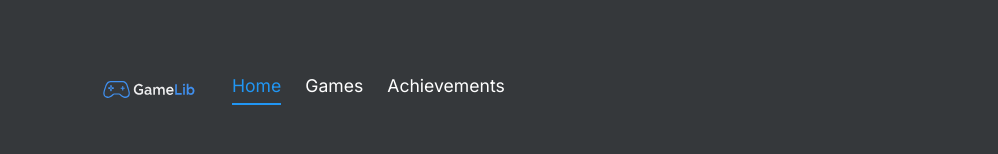
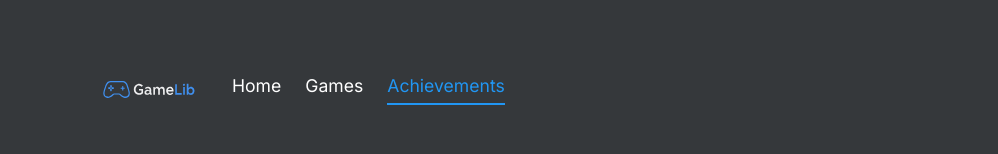
Before and after one commit to TLSenz/GameLib, a Next.js app in the folder gamelibfrontend/: page /achievements in a window 1280 px wide. Shown: the top 154 px of the page, without its empty margins (140-1138 px from the left). Built offline with nearby package versions, Linux system fonts and the light colour scheme; no server answers.

Commit message:
fix bugs, better performance

```diff
--- a/gamelibfrontend/app/achievements/page.tsx
+++ b/gamelibfrontend/app/achievements/page.tsx
@@ -123,7 +123,7 @@ export default function GlobalAchievementsPage() {
 
       <div className={styles.gamesList}>
         {filteredGames.length === 0 ? (
-          <p style={{ textAlign: 'center', color: 'var(--text-muted)' }}>Keine Spiele oder Achievements gefunden</p>
+          <p style={{ textAlign: 'center', color: 'var(--text-muted)' }}>{ !loading ? 'Keine Spiele oder Achievements gefunden' : ''}</p>
         ) : (
           filteredGames.map(game => (
             <div key={game.id} className={styles.gameCard}>
@@ -132,8 +132,6 @@ export default function GlobalAchievementsPage() {
                   {game.title}
                 </Link>
               </h2>
-
-              {/* Achievements aus diesem Spiel */}
               <div className={styles.achievementsList}>
                 {game.achievements && game.achievements.length > 0 ? (
                   game.achievements.map(ach => (
@@ -162,7 +160,7 @@ export default function GlobalAchievementsPage() {
 
       {hasMore && search === '' && (
         <div ref={observerTarget} style={{ textAlign: 'center', padding: '2rem', color: 'var(--text-muted)' }}>
-          {loading ? 'Lade weitere Spiele...' : 'Scrolle für mehr'}
+          {loading ? 'Lade Spiele und Achievements... Dies kann mehrere Sekunden dauern' : 'Scrolle für mehr'}
         </div>
       )}
     </div>
--- a/gamelibfrontend/app/globals.css
+++ b/gamelibfrontend/app/globals.css
@@ -9,6 +9,7 @@
 
   --text-main: #FFFFFF;
   --text-muted: #E0E0E0;
+  --bg-input: #353535;
 
   --accent-blue: #2196F3;
   --accent-green: #4CAF50;
--- a/gamelibfrontend/components/CommentSection/CommentSection.module.css
+++ b/gamelibfrontend/components/CommentSection/CommentSection.module.css
@@ -33,6 +33,8 @@
 .commentInput:focus {
   outline: none;
   border-color: var(--accent-blue);
+  border-width: 2px;
+  transition: border-color 0.2s ease, border-width 0.1s ease;
 }
 
 .submitButton {
--- a/gamelibfrontend/components/CommentSection/CommentSection.tsx
+++ b/gamelibfrontend/components/CommentSection/CommentSection.tsx
@@ -78,7 +78,7 @@ export default function CommentSection({ initialComments = [], gameId, achieveme
         />
         <div style={{ display: 'flex', gap: '1rem', alignItems: 'center', marginBottom: '0.5rem' }}>
           <label>Bewertung: </label>
-          <select value={rating} onChange={(e) => setRating(Number(e.target.value))} style={{ padding: '0.5rem', borderRadius: '4px' }}>
+          <select value={rating} onChange={(e) => setRating(Number(e.target.value))} style={{ color: 'var(--text-main)', background: 'var(--bg-input)', padding: '0.5rem', borderRadius: '4px' }}>
             {[1, 2, 3, 4, 5, 6, 7, 8, 9, 10].map(num => (
               <option key={num} value={num}>{num}/10</option>
             ))}
--- a/gamelibfrontend/components/Navbar/Navbar.tsx
+++ b/gamelibfrontend/components/Navbar/Navbar.tsx
@@ -1,19 +1,31 @@
+'use client';
+
 import Link from 'next/link';
+import { usePathname } from 'next/navigation';
 import styles from './Navbar.module.css';
 import Image from 'next/image';
 
 export default function Navbar() {
+  const pathname = usePathname();
+
+  const isActive = (href: string) => {
+    if (href === '/') {
+      return pathname === '/';
+    }
+    return pathname.startsWith(href);
+  };
+
   return (
     <nav className={styles.navbar}>
       <Image src="/logo.svg" alt="GameLib Logo" width={100} height={50} />
       <div className={styles.navLinks}>
-        <Link href="/" className={`${styles.link} ${styles.activeLink}`}>
+        <Link href="/" className={`${styles.link} ${isActive('/') ? styles.activeLink : ''}`}>
           Home
         </Link>
-        <Link href="/games" className={styles.link}>
+        <Link href="/games" className={`${styles.link} ${isActive('/games') || isActive('/game/') ? styles.activeLink : ''}`}>
           Games
         </Link>
-        <Link href="/achievements" className={styles.link}>
+        <Link href="/achievements" className={`${styles.link} ${isActive('/achievements') ? styles.activeLink : ''}`}>
           Achievements
         </Link>
       </div>
--- a/gamelibfrontend/lib/api/games.ts
+++ b/gamelibfrontend/lib/api/games.ts
@@ -104,7 +104,6 @@ export const gamesAPI = {
     try {
       // Note: There's no direct API endpoint for searching by steamAppId so we fetch and filter locally. Not very efficient, but it works :D. For a prod app, Sven or I should implement a endpoint for the steamAppId.
 
-      console.log(steamAppId)
       const data = await gamesAPI.getAll(0, 1000)
       const game = data.content.find(g => String(g.steamAppId) === String(steamAppId))
       return game || null
--- a/gamelibfrontend/lib/api/index.ts
+++ b/gamelibfrontend/lib/api/index.ts
@@ -26,7 +26,6 @@ function createFetchFunction(method: string, returnsJson: boolean = true) {
     if (_params.token && _params.token !== null) {
       (_params.headers as Record<string, string>)["Authorization"] = `Bearer ${_params.token.accessToken}`
     }
-    console.log(url, _params)
 
     const response = await fetch(url, _params as RequestInit)
 
```
